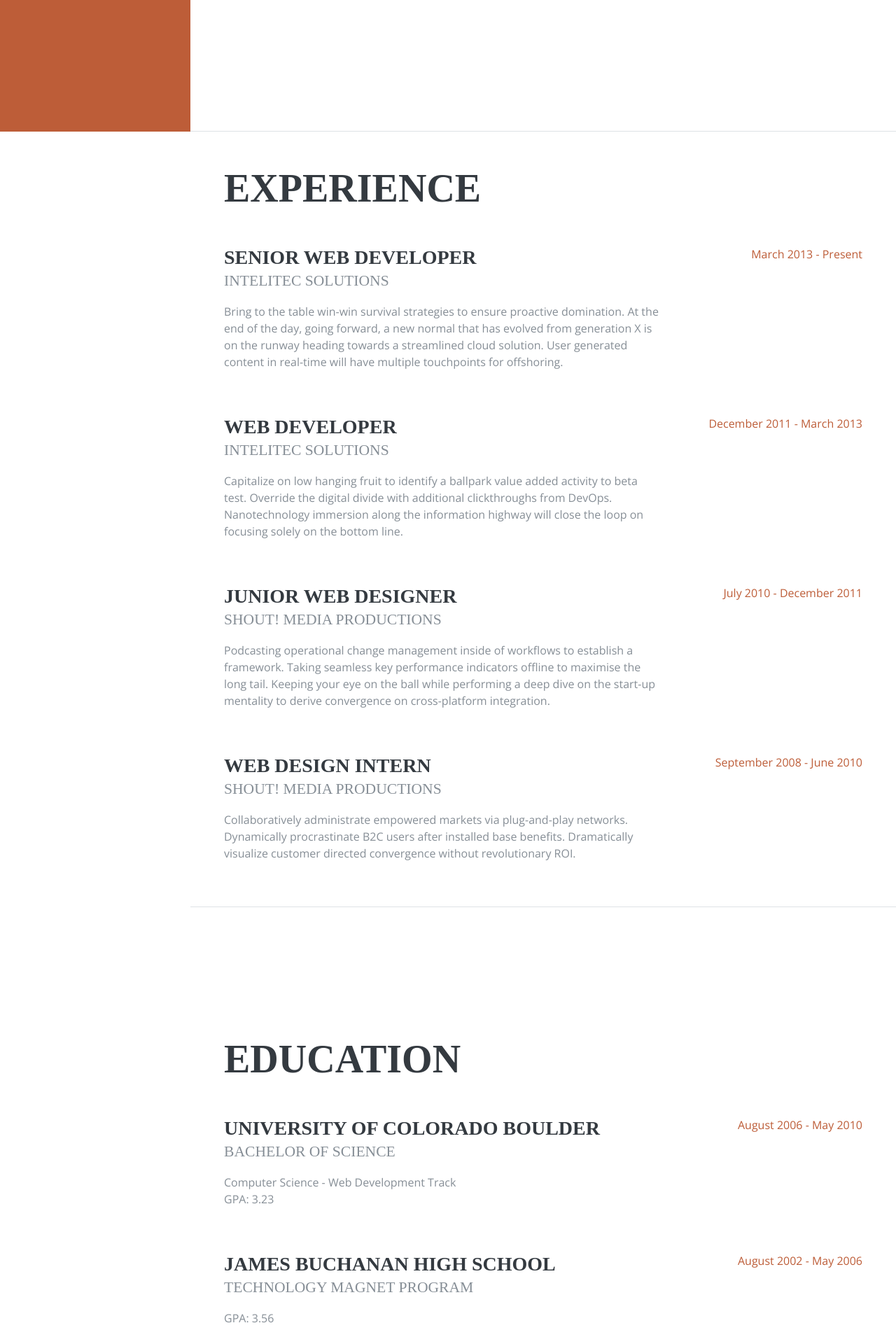
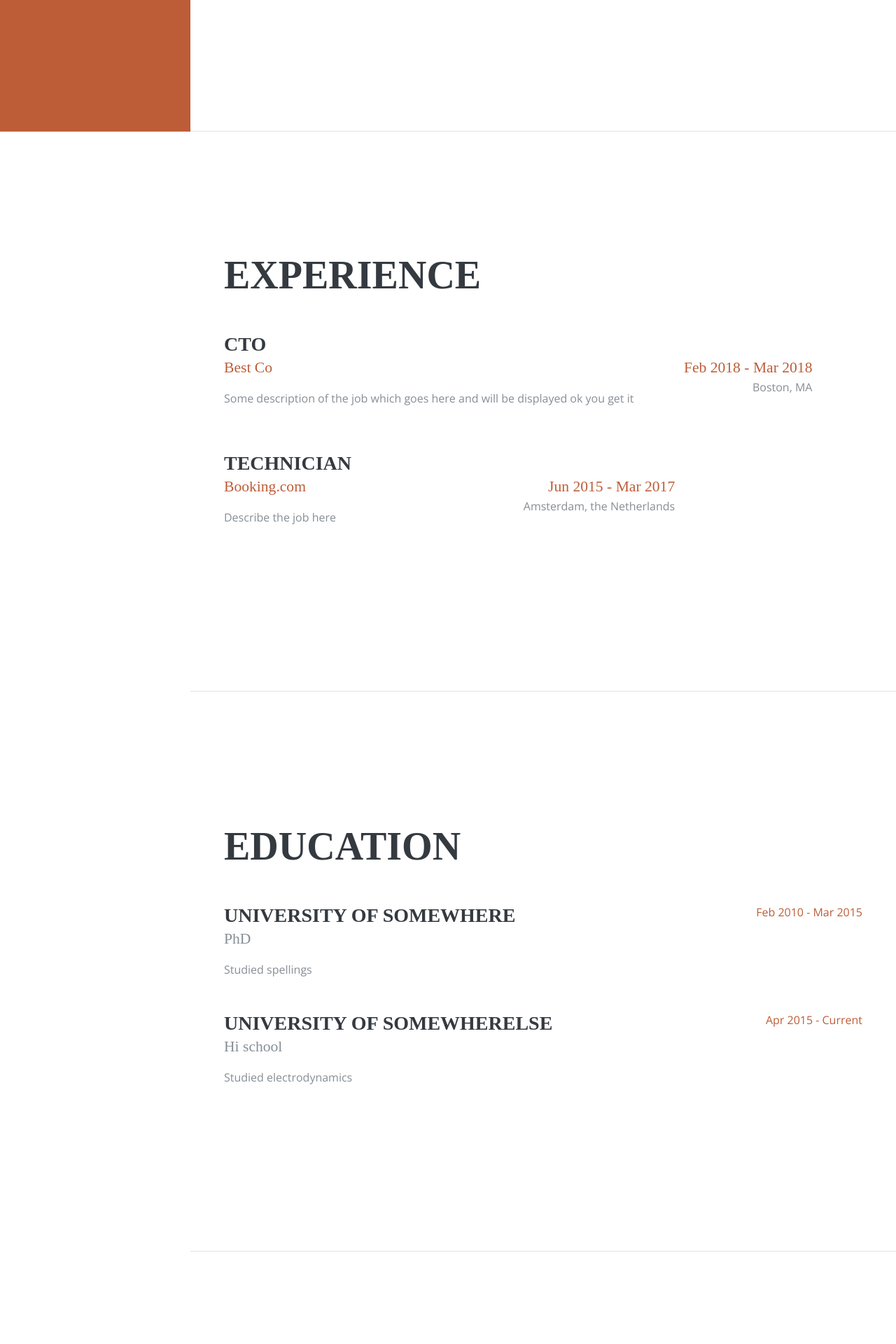
Before and after one commit to yslen7/Djangoresume, a Django app: page / in a window 1280 px wide. Shown: the part 612-2532 px from the top of the page at 70% size. Run offline with Django 3.2, Linux system fonts and the light colour scheme; data comes from the database, SQL or seed files in the repository; some libraries are stand-ins or nearby versions; some web fonts are replaced.

Commit message:
Fri Mar  2 18:38:14 EST 2018

```diff
--- a/resume/models.py
+++ b/resume/models.py
@@ -49,7 +49,7 @@ class Education(models.Model):
     school_url = models.URLField('School URL', blank=True)
     start_date = models.DateField(null=True)
     end_date = models.DateField(null=True)
-    summary = models.TextField(blank=True)
+    degree = models.TextField(blank=True)
     description = models.TextField(blank=True)
     #is_current = models.BooleanField(default=True)
     class Meta:
--- a/resume/static/resume/css/resume2.css
+++ b/resume/static/resume/css/resume2.css
@@ -1,3 +1,4 @@
-.text-transform-none {
+
+.subheading {
   text-transform: none;
 }
--- a/resume/templates/resume/resume.html
+++ b/resume/templates/resume/resume.html
@@ -46,7 +46,7 @@
       <h1 class="mb-0">{{ pinfo.first_name }} {{ pinfo.middle_name }}
         <span class="text-primary">{{ pinfo.last_name}}</span>
       </h1>
-      <div class="subheading text-transform-none mb-5">{{pinfo.title}}
+      <div class="subheading mb-5">{{pinfo.title}}
         {% if pinfo.email %}
         {% if overview.text %}
         <a href="mailto:{{ pinfo.email }}">{{ pinfo.email }}</a>
@@ -125,50 +125,36 @@
   <section class="resume-section p-3 p-lg-5 d-flex flex-column" id="experience">
     <div class="my-auto">
       <h2 class="mb-5">Experience</h2>
+      {% for job in job_list %}
+      <h3 class="mb-0">{{ job.title|capfirst }}</h3>
 
       <div class="resume-item d-flex flex-column flex-md-row mb-5">
+
         <div class="resume-content mr-auto">
-          <h3 class="mb-0">Senior Web Developer</h3>
-          <div class="subheading mb-3">Intelitec Solutions</div>
-          <p>Bring to the table win-win survival strategies to ensure proactive domination. At the end of the day, going forward, a new normal that has evolved from generation X is on the runway heading towards a streamlined cloud solution. User generated content in real-time will have multiple touchpoints for offshoring.</p>
+          <div class="subheading mb-3">
+            {% if job.company_url %}
+            <a target="_blank" href="{{ job.company_url }}">{{ job.company }}</a>
+            {% else %}
+            <a target="_blank" href="">{{ job.company }}</a>
+            {% endif %}
+          </div>
+          <p>{{ job.description }}</p>
         </div>
+      <!--
         <div class="resume-date text-md-right">
-          <span class="text-primary">March 2013 - Present</span>
+          <span class="text-primary">{{ job.formatted_start_date }} - {{ job.formatted_end_date }}</span>
+          <p >{{ job.location }}</p>
         </div>
+      -->
+        <div class="resume-content mr-auto text-md-right">
+          <span class="subheading mb-3 text-primary">{{ job.formatted_start_date }} - {{ job.formatted_end_date }}</span>
+          <p >{{ job.location }}</p>
+        </div>
+      <!--  -->
+
+
       </div>
-
-      <div class="resume-item d-flex flex-column flex-md-row mb-5">
-        <div class="resume-content mr-auto">
-          <h3 class="mb-0">Web Developer</h3>
-          <div class="subheading mb-3">Intelitec Solutions</div>
-          <p>Capitalize on low hanging fruit to identify a ballpark value added activity to beta test. Override the digital divide with additional clickthroughs from DevOps. Nanotechnology immersion along the information highway will close the loop on focusing solely on the bottom line.</p>
-        </div>
-        <div class="resume-date text-md-right">
-          <span class="text-primary">December 2011 - March 2013</span>
-        </div>
-      </div>
-
-      <div class="resume-item d-flex flex-column flex-md-row mb-5">
-        <div class="resume-content mr-auto">
-          <h3 class="mb-0">Junior Web Designer</h3>
-          <div class="subheading mb-3">Shout! Media Productions</div>
-          <p>Podcasting operational change management inside of workflows to establish a framework. Taking seamless key performance indicators offline to maximise the long tail. Keeping your eye on the ball while performing a deep dive on the start-up mentality to derive convergence on cross-platform integration.</p>
-        </div>
-        <div class="resume-date text-md-right">
-          <span class="text-primary">July 2010 - December 2011</span>
-        </div>
-      </div>
-
-      <div class="resume-item d-flex flex-column flex-md-row">
-        <div class="resume-content mr-auto">
-          <h3 class="mb-0">Web Design Intern</h3>
-          <div class="subheading mb-3">Shout! Media Productions</div>
-          <p>Collaboratively administrate empowered markets via plug-and-play networks. Dynamically procrastinate B2C users after installed base benefits. Dramatically visualize customer directed convergence without revolutionary ROI.</p>
-        </div>
-        <div class="resume-date text-md-right">
-          <span class="text-primary">September 2008 - June 2010</span>
-        </div>
-      </div>
+      {% endfor %}
 
     </div>
 
@@ -177,30 +163,19 @@
   <section class="resume-section p-3 p-lg-5 d-flex flex-column" id="education">
     <div class="my-auto">
       <h2 class="mb-5">Education</h2>
-
+      {% for edu in education %}
       <div class="resume-item d-flex flex-column flex-md-row mb-5">
         <div class="resume-content mr-auto">
-          <h3 class="mb-0">University of Colorado Boulder</h3>
-          <div class="subheading mb-3">Bachelor of Science</div>
-          <div>Computer Science - Web Development Track</div>
-          <p>GPA: 3.23</p>
+          <h3 class="mb-0">{{ edu.name }}</h3>
+          <div class="subheading mb-3">{{ edu.degree }}</div>
+          <div>{{edu.description}}</div>
+          <!--<p>GPA: 3.23</p>-->
         </div>
         <div class="resume-date text-md-right">
-          <span class="text-primary">August 2006 - May 2010</span>
+          <span class="text-primary">{{ edu.formatted_start_date }} - {{ edu.formatted_end_date }}</span>
         </div>
       </div>
-
-      <div class="resume-item d-flex flex-column flex-md-row">
-        <div class="resume-content mr-auto">
-          <h3 class="mb-0">James Buchanan High School</h3>
-          <div class="subheading mb-3">Technology Magnet Program</div>
-          <p>GPA: 3.56</p>
-        </div>
-        <div class="resume-date text-md-right">
-          <span class="text-primary">August 2002 - May 2006</span>
-        </div>
-      </div>
-
+      {% endfor %}
     </div>
   </section>
 
```
Also changed, not shown: README.md, db.sqlite3, resume/migrations/0022_auto_20180302_1735.py (added).
